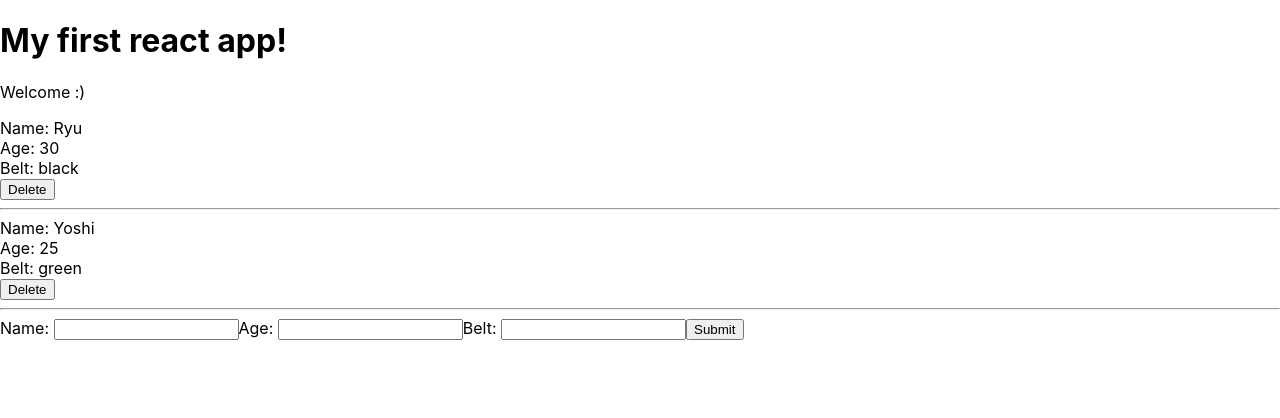
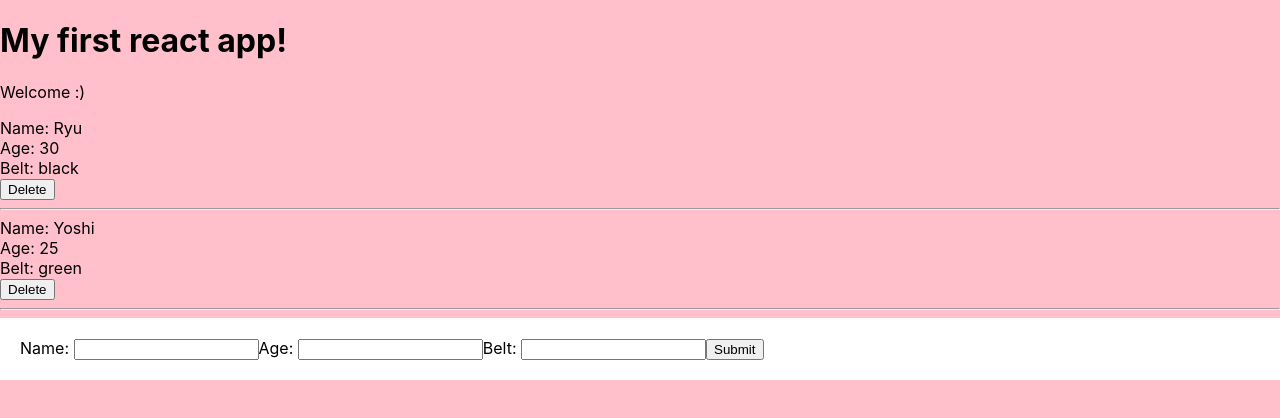
Before and after one commit to carissafarry/study-react-redux-complete, a React (Create React App) app in the folder myapp/: page / in a window 1280 px wide. Shown: the top 418 px of the page. Built offline with nearby package versions, Linux system fonts and the light colour scheme.

Commit message:
#20 CSS Files

```diff
--- /dev/null
+++ b/myapp/src/Ninjas.css
@@ -0,0 +1,8 @@
+body {
+    background: pink
+}
+
+form {
+    background: #fff;
+    padding: 20px;
+}
--- a/myapp/src/Ninjas.js
+++ b/myapp/src/Ninjas.js
@@ -1,4 +1,5 @@
 import React from 'react';
+import './Ninjas.css';
 
 // ! Only use functional components when we don't need the state and we are only primarily concerned with the UI or accepting state to be output in the UI. Functional components can not be used to access it's own state.
 
```
